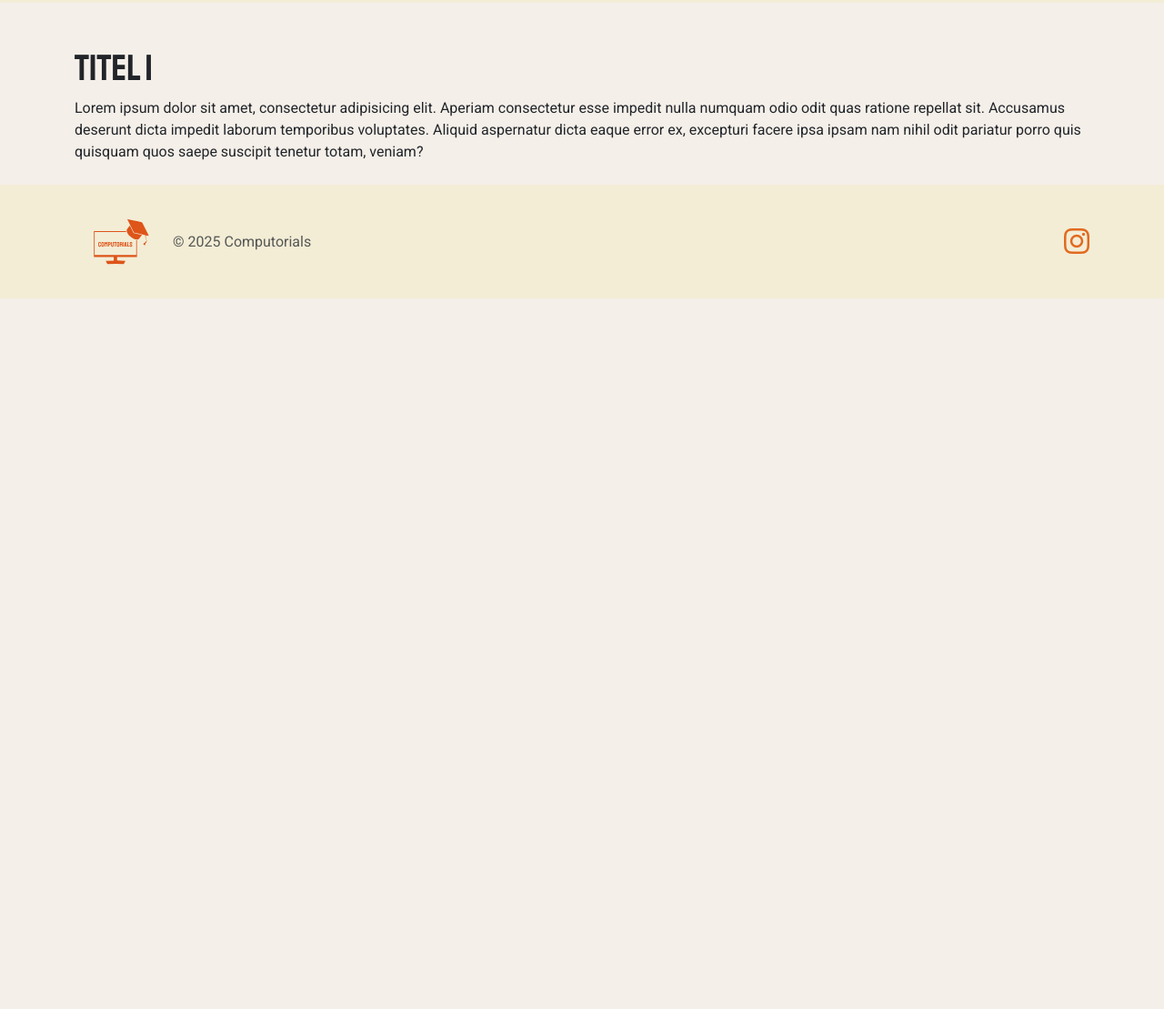
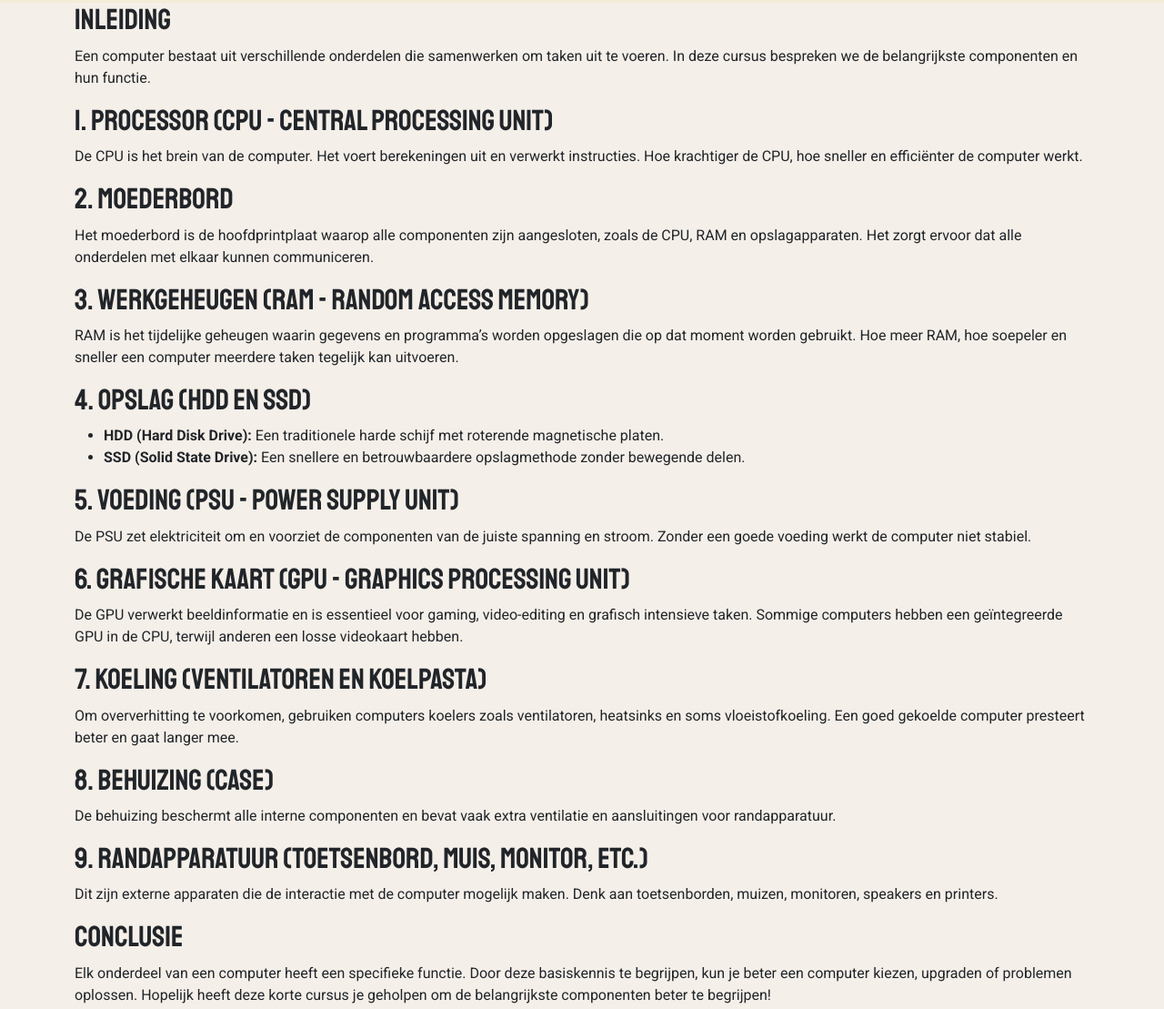
Before and after one commit to Andreas-Schellekens/Computorials, a plain HTML site: page cursus.html in a window 1280 px wide. Shown: the part 121-1230 px from the top of the page at 91% size. Before the commit the page ends 800 px from the top, so only its background shows below. Drawn offline with nearby package versions, Linux system fonts and the light colour scheme.

Commit message:
begin van website toegevoegd

```diff
--- a/cursus.html
+++ b/cursus.html
@@ -32,11 +32,54 @@
 
 <main class="container">
 
-    <h1 class="mt-5">Titel 1</h1>
-    <p>Lorem ipsum dolor sit amet, consectetur adipisicing elit. Aperiam consectetur esse impedit nulla numquam odio
-        odit quas ratione repellat sit. Accusamus deserunt dicta impedit laborum temporibus voluptates. Aliquid
-        aspernatur dicta eaque error ex, excepturi facere ipsa ipsam nam nihil odit pariatur porro quis quisquam quos
-        saepe suscipit tenetur totam, veniam?</p>
+    <h2>Inleiding</h2>
+    <p>Een computer bestaat uit verschillende onderdelen die samenwerken om taken uit te voeren. In deze cursus
+        bespreken we de belangrijkste componenten en hun functie.</p>
+
+    <h2>1. Processor (CPU - Central Processing Unit)</h2>
+    <p>De CPU is het brein van de computer. Het voert berekeningen uit en verwerkt instructies. Hoe krachtiger de CPU,
+        hoe sneller en efficiënter de computer werkt.</p>
+
+    <h2>2. Moederbord</h2>
+    <p>Het moederbord is de hoofdprintplaat waarop alle componenten zijn aangesloten, zoals de CPU, RAM en
+        opslagapparaten. Het zorgt ervoor dat alle onderdelen met elkaar kunnen communiceren.</p>
+
+    <h2>3. Werkgeheugen (RAM - Random Access Memory)</h2>
+    <p>RAM is het tijdelijke geheugen waarin gegevens en programma’s worden opgeslagen die op dat moment worden
+        gebruikt. Hoe meer RAM, hoe soepeler en sneller een computer meerdere taken tegelijk kan uitvoeren.</p>
+
+    <h2>4. Opslag (HDD en SSD)</h2>
+    <ul>
+        <li><strong>HDD (Hard Disk Drive):</strong> Een traditionele harde schijf met roterende magnetische platen.</li>
+        <li><strong>SSD (Solid State Drive):</strong> Een snellere en betrouwbaardere opslagmethode zonder bewegende
+            delen.
+        </li>
+    </ul>
+
+    <h2>5. Voeding (PSU - Power Supply Unit)</h2>
+    <p>De PSU zet elektriciteit om en voorziet de componenten van de juiste spanning en stroom. Zonder een goede voeding
+        werkt de computer niet stabiel.</p>
+
+    <h2>6. Grafische Kaart (GPU - Graphics Processing Unit)</h2>
+    <p>De GPU verwerkt beeldinformatie en is essentieel voor gaming, video-editing en grafisch intensieve taken. Sommige
+        computers hebben een geïntegreerde GPU in de CPU, terwijl anderen een losse videokaart hebben.</p>
+
+    <h2>7. Koeling (Ventilatoren en Koelpasta)</h2>
+    <p>Om oververhitting te voorkomen, gebruiken computers koelers zoals ventilatoren, heatsinks en soms
+        vloeistofkoeling. Een goed gekoelde computer presteert beter en gaat langer mee.</p>
+
+    <h2>8. Behuizing (Case)</h2>
+    <p>De behuizing beschermt alle interne componenten en bevat vaak extra ventilatie en aansluitingen voor
+        randapparatuur.</p>
+
+    <h2>9. Randapparatuur (Toetsenbord, Muis, Monitor, etc.)</h2>
+    <p>Dit zijn externe apparaten die de interactie met de computer mogelijk maken. Denk aan toetsenborden, muizen,
+        monitoren, speakers en printers.</p>
+
+    <h2>Conclusie</h2>
+    <p>Elk onderdeel van een computer heeft een specifieke functie. Door deze basiskennis te begrijpen, kun je beter een
+        computer kiezen, upgraden of problemen oplossen. Hopelijk heeft deze korte cursus je geholpen om de
+        belangrijkste componenten beter te begrijpen!</p>
 </main>
 
 
```
Also changed, not shown: about.html (+16 -6 lines), game.html (+11 -7 lines).
